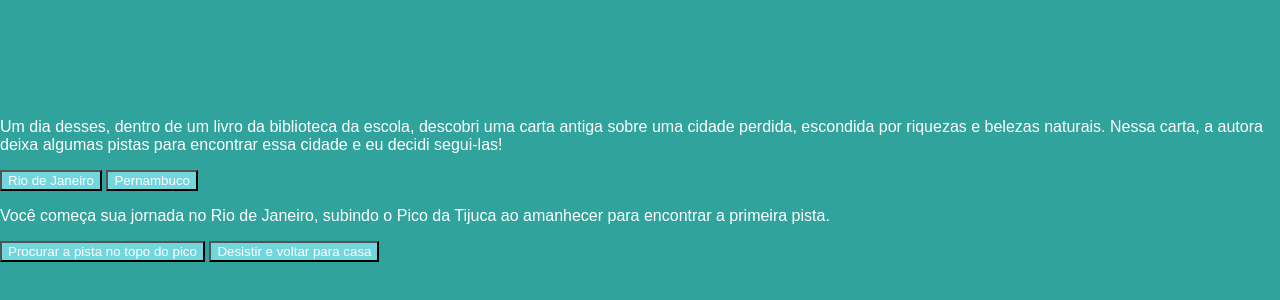
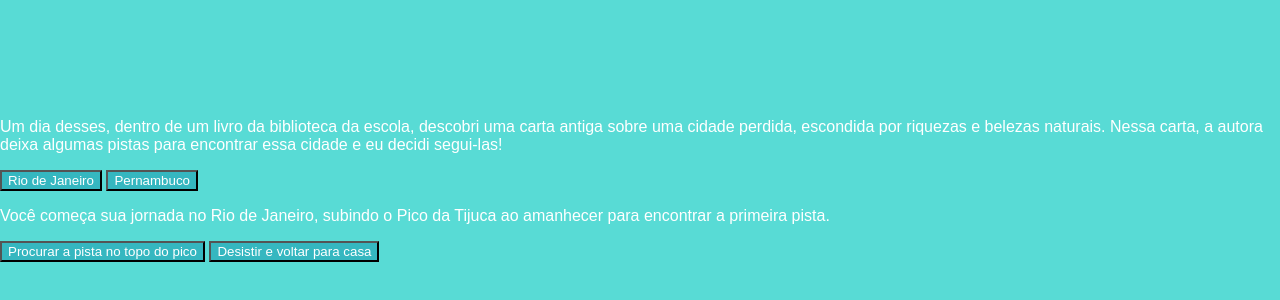
Before and after one commit to biar1707/aventura, a plain HTML site: page index.html in a window 1280 px wide. Shown: the part 168-468 px from the top of the page. Drawn offline with Linux system fonts and the light colour scheme; a web font is replaced by a local one.

Commit message:
new color

```diff
--- a/style.css
+++ b/style.css
@@ -1,5 +1,5 @@
 body {
-background-color: #30a39d;
+background-color: #58dbd5;
 color: white;
 font-family: "Bai Jamjuree", sans-serif;
 display: flex;
@@ -10,7 +10,7 @@ margin: 0;
 }
 
 button {
-background-color: #72d6dd;
+background-color: #35b7c0;
 color: white;
 font-family: "Bai Jamjuree", sans-serif;
 }
```
